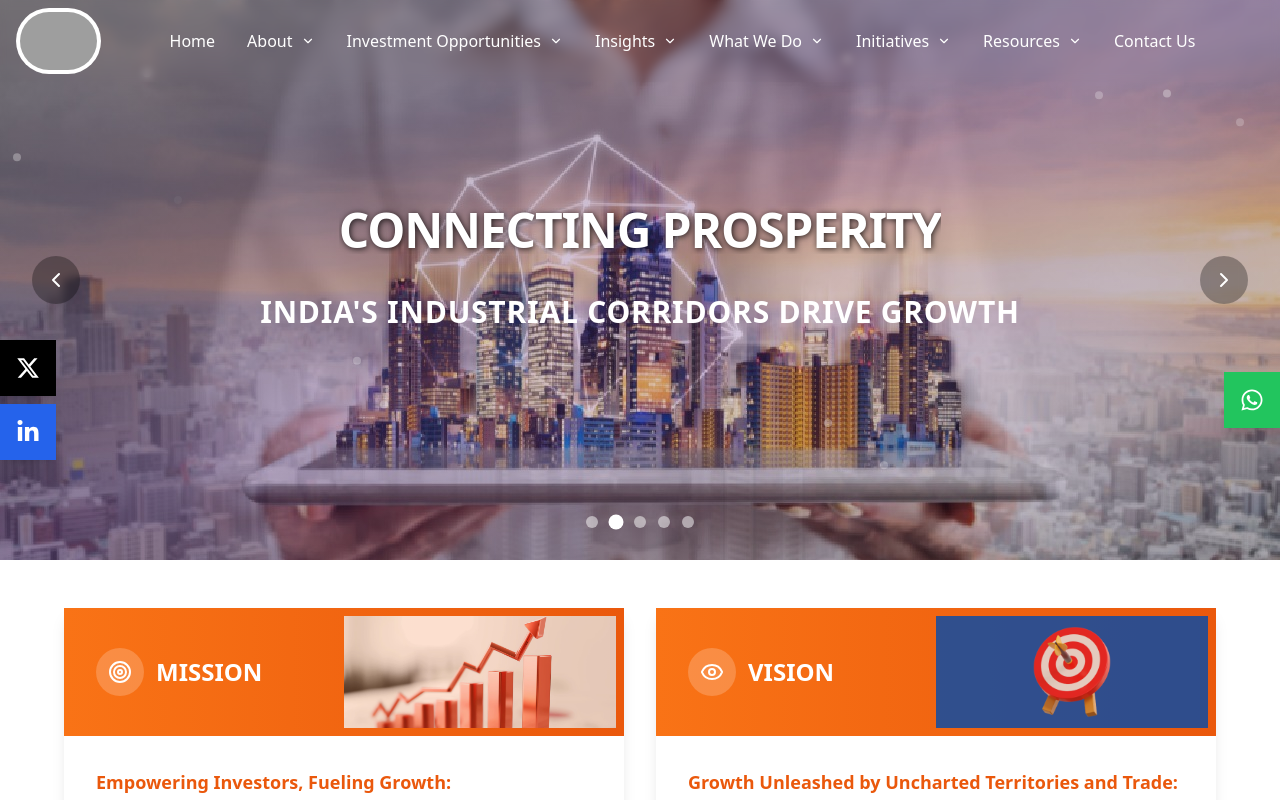
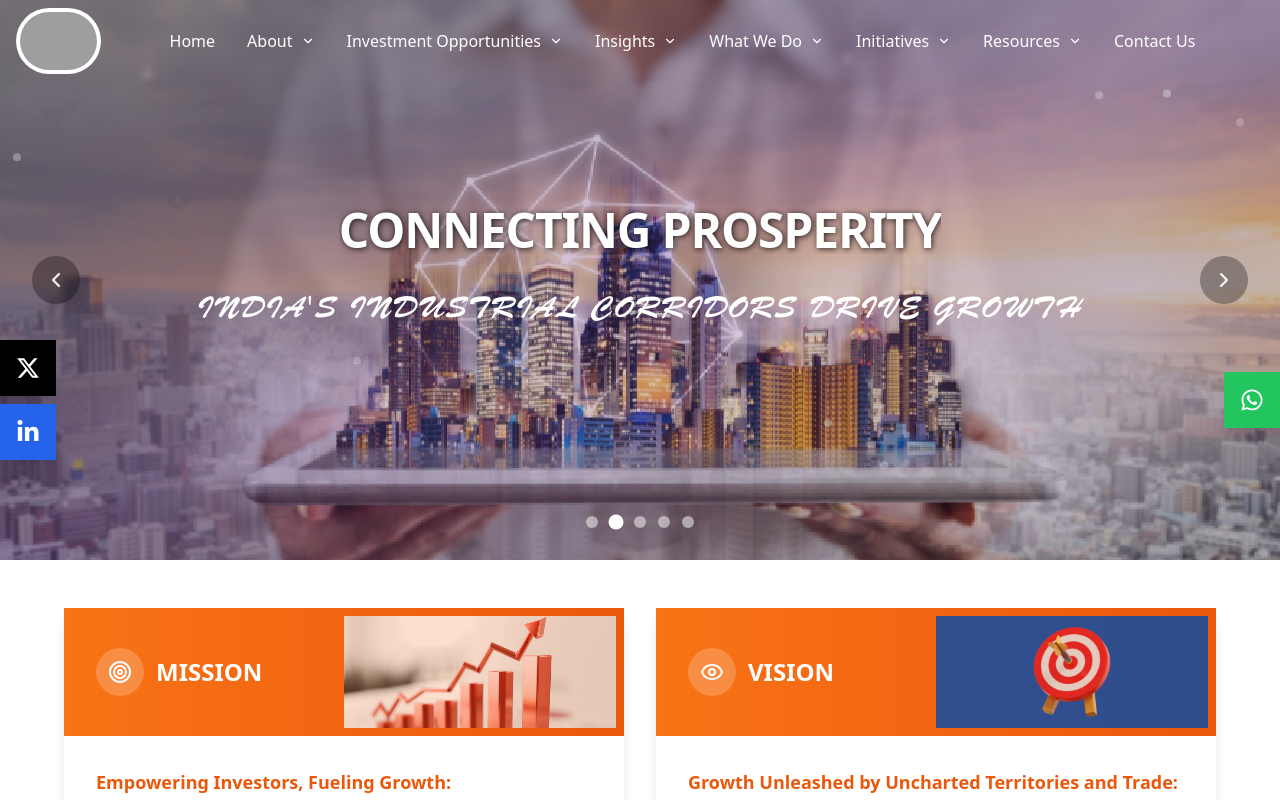
Before and after one commit to desirediv0/invest-nicp, a Next.js app: page / in a window 1280 px wide. Shown: the top 800 px of the page. Built offline with nearby package versions, Linux system fonts and the light colour scheme; grey boxes are pictures that could not be loaded.

Commit message:
chore: update code structure for better readability and maintainability

```diff
--- a/src/app/globals.css
+++ b/src/app/globals.css
@@ -76,3 +76,7 @@
     @apply bg-background text-foreground;
   }
 }
+
+.brushScriptMT {
+  font-family: var(--font-brush-script-mt);
+}
--- a/src/app/layout.js
+++ b/src/app/layout.js
@@ -15,6 +15,12 @@ const geistMono = localFont({
   weight: "100 900",
 });
 
+const brushScriptMT = localFont({
+  src: "./fonts/BrushScriptStd.otf",
+  variable: "--font-brush-script-mt",
+  weight: "400",
+});
+
 export const metadata = {
   title: "INVEST NICP",
   description: "Your Gateway to Smart Investments in India",
@@ -24,7 +30,7 @@ export default function RootLayout({ children }) {
   return (
     <html lang="en">
       <body
-        className={`${geistSans.variable} ${geistMono.variable} antialiased overflow-x-hidden`}
+        className={`${geistSans.variable} ${geistMono.variable} ${brushScriptMT.variable} antialiased overflow-x-hidden`}
       >
         <Header />
         {children}
--- a/src/components/Hero.jsx
+++ b/src/components/Hero.jsx
@@ -116,7 +116,7 @@ export default function HomePage() {
                             </motion.h1>
                         </div>
                         <motion.div className="flex flex-col  px-6 py-4 my-4  w-fit mx-auto">
-                            <p className="text-2xl md:text-3xl  font-semibold text-white tracking-wide uppercase">
+                            <p className="text-2xl md:text-3xl   text-white tracking-wider uppercase brushScriptMT ">
                                 {slides[currentSlide].title}
                             </p>
                         </motion.div>
```
Also changed, not shown: src/app/fonts/BrushScriptStd.otf (added).
